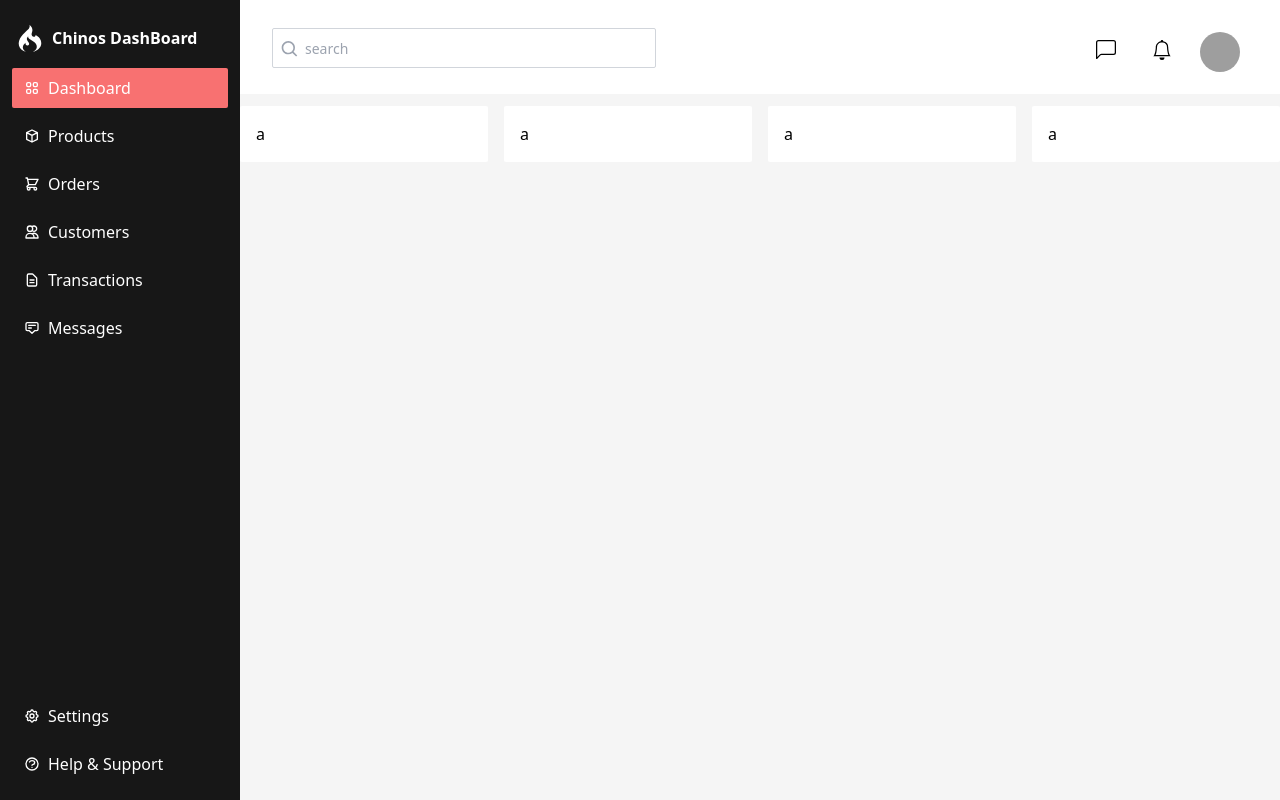
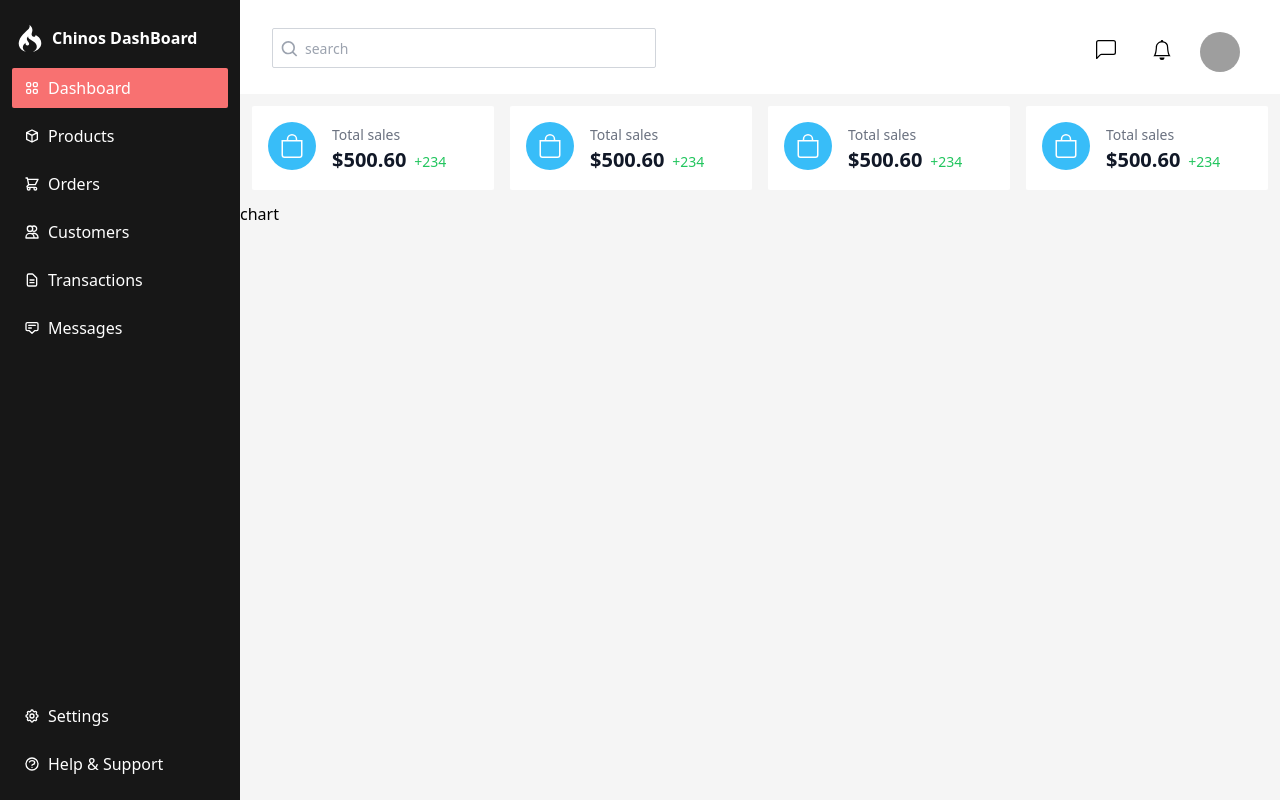
Before and after one commit to ch1n069/FlexDash, a React (Vite) app: page / in a window 1280 px wide. Built offline with nearby package versions, Linux system fonts and the light colour scheme; grey boxes are pictures that could not be loaded.

Commit message:
created charts component

```diff
--- /dev/null
+++ b/src/components/Chart.jsx
@@ -0,0 +1,11 @@
+import React from "react";
+
+const Chart = () => {
+  return (
+    <div>
+      <p>chart</p>
+    </div>
+  );
+};
+
+export default Chart;
--- a/src/components/DashBoardStats.jsx
+++ b/src/components/DashBoardStats.jsx
@@ -1,22 +1,87 @@
 import React from "react";
+import { BsBag } from "react-icons/bs";
 
 const DashBoardStats = () => {
   return (
-    <div className="flex gap-4 w-full pt-3">
-      <div className="bg-white flex-1 p-4 rounded-sm">
-        <p>a</p>
-      </div>
-      <div className="bg-white flex-1 p-4 rounded-sm">
-        <p>a</p>
-      </div>
-      <div className="bg-white flex-1 p-4 rounded-sm">
-        <p>a</p>
-      </div>
-      <div className="bg-white flex-1 p-4 rounded-sm">
-        <p>a</p>
-      </div>
+    <div className="flex gap-4 w-full p-3">
+      <BoxWrapper>
+        {/* will hold the icon */}
+        <div className="rounded-full h-12 w-12 flex items-center justify-center bg-sky-400">
+          <BsBag
+            // siz={24}
+            className="text-2xl text-white items-center"
+          />
+        </div>
+        <div className="pl-4">
+          <span className="text-sm text-gray-500 font-light">Total sales</span>
+          <div className="">
+            <strong className="text-xl text-gray-900 font-semibold">
+              $500.60
+            </strong>
+            <span className="text-green-500 text-sm pl-2">+234</span>
+          </div>
+        </div>
+      </BoxWrapper>
+      <BoxWrapper>
+        {/* will hold the icon */}
+        <div className="rounded-full h-12 w-12 flex items-center justify-center bg-sky-400">
+          <BsBag
+            // siz={24}
+            className="text-2xl text-white items-center"
+          />
+        </div>
+        <div className="pl-4">
+          <span className="text-sm text-gray-500 font-light">Total sales</span>
+          <div className="">
+            <strong className="text-xl text-gray-900 font-semibold">
+              $500.60
+            </strong>
+            <span className="text-green-500 text-sm pl-2">+234</span>
+          </div>
+        </div>
+      </BoxWrapper>
+      <BoxWrapper>
+        {/* will hold the icon */}
+        <div className="rounded-full h-12 w-12 flex items-center justify-center bg-sky-400">
+          <BsBag
+            // siz={24}
+            className="text-2xl text-white items-center"
+          />
+        </div>
+        <div className="pl-4">
+          <span className="text-sm text-gray-500 font-light">Total sales</span>
+          <div className="">
+            <strong className="text-xl text-gray-900 font-semibold">
+              $500.60
+            </strong>
+            <span className="text-green-500 text-sm pl-2">+234</span>
+          </div>
+        </div>
+      </BoxWrapper>
+      <BoxWrapper>
+        {/* will hold the icon */}
+        <div className="rounded-full h-12 w-12 flex items-center justify-center bg-sky-400">
+          <BsBag
+            // siz={24}
+            className="text-2xl text-white items-center"
+          />
+        </div>
+        <div className="pl-4">
+          <span className="text-sm text-gray-500 font-light">Total sales</span>
+          <div className="">
+            <strong className="text-xl text-gray-900 font-semibold">
+              $500.60
+            </strong>
+            <span className="text-green-500 text-sm pl-2">+234</span>
+          </div>
+        </div>
+      </BoxWrapper>
     </div>
   );
 };
 
 export default DashBoardStats;
+
+function BoxWrapper({ children }) {
+  return <div className="bg-white flex-1 p-4 rounded-sm flex">{children}</div>;
+}
--- a/src/pages/Home.jsx
+++ b/src/pages/Home.jsx
@@ -1,10 +1,12 @@
 import React from "react";
 import DashBoardStats from "../components/DashBoardStats";
+import Chart from "../components/Chart";
 
 const Home = () => {
   return (
-    <div className="flex">
+    <div className="flex flex-col">
       <DashBoardStats />
+      <Chart />
     </div>
   );
 };
```
